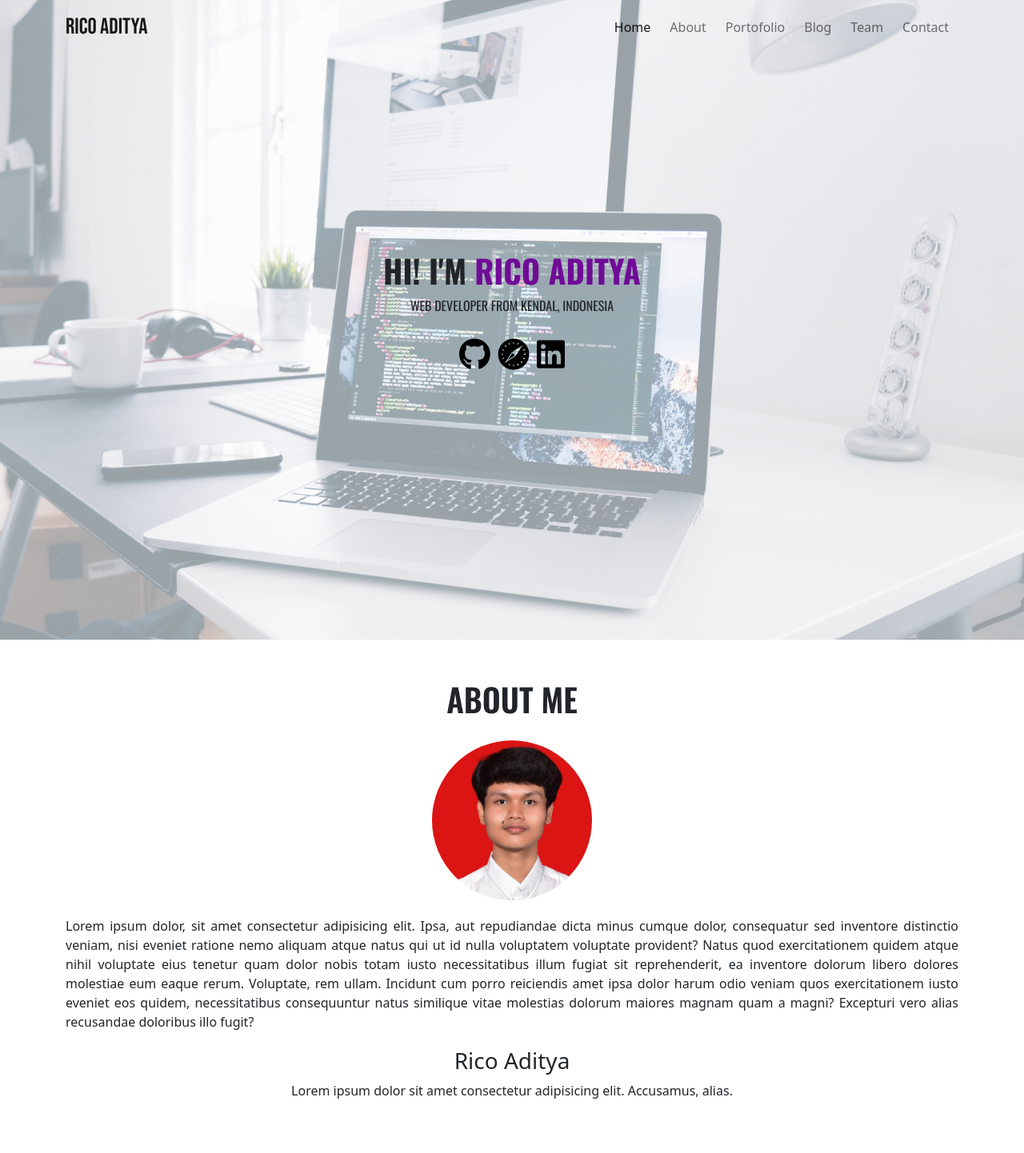
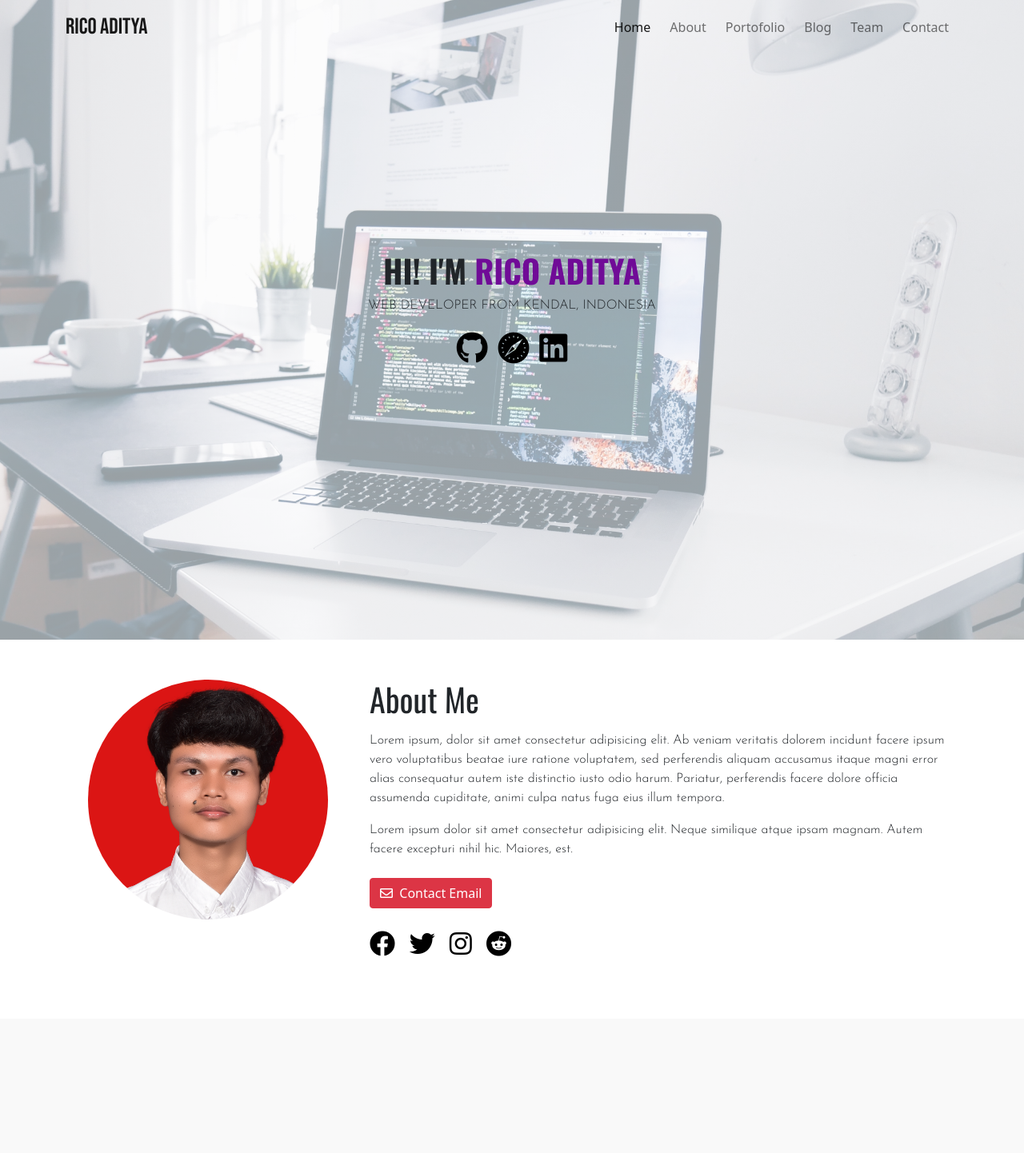
Before and after one commit to XCOD33/hacktiv8-tugas-akhir, a PHP site: page / in a window 1280 px wide. Shown: the whole page at 80% size. After the commit the page ends 1196 px from the top, so only its background shows below. Run offline with PHP 8.4, Linux system fonts and the light colour scheme.

Commit message:
about me style 2

```diff
--- a/css/style.css
+++ b/css/style.css
@@ -1,3 +1,29 @@
+@media (min-width: 577px) {
+    .computer {
+        display: none !important;
+    }
+}
+
+@media (max-width: 576px) {
+    .title-center {
+        margin-top: 30px;
+        text-align: center;
+    }
+
+    .cellphone {
+        display: none !important;
+    }
+
+    .icon-social {
+        text-align: center;
+    }
+}
+
+p {
+    font-family: 'Josefin Sans', sans-serif;
+    font-weight: 300;
+}
+
 .homepage {
     height: 100vh;
     min-height: 500px;
@@ -28,25 +54,15 @@
     transform: scale(1.5);
 }
 
-.space-tb {
-    margin-top: 50px;
-    margin-bottom: 50px;
+.space-element {
+    margin: 50px auto;
 }
 
-.about-me {
-    font-weight: 600;
+.img-about-me {
+    border-radius: 100%;
+    width: 300px;
 }
 
-.img-me {
-    width: 200px;
-    border-radius: 100%;
-    margin-top: 20px;
+.icon-social a {
+    color: #000;
 }
-
-.martop {
-    margin-top: 20px;
-}
-
-.justify {
-    text-align: justify;
-}
--- a/index.html
+++ b/index.html
@@ -13,7 +13,7 @@
     <!-- Fonts by Google -->
     <link rel="preconnect" href="https://fonts.googleapis.com">
     <link rel="preconnect" href="https://fonts.gstatic.com" crossorigin>
-    <link href="https://fonts.googleapis.com/css2?family=Bebas+Neue&family=Oswald:wght@400;600;700&display=swap" rel="stylesheet">
+    <link href="https://fonts.googleapis.com/css2?family=Bebas+Neue&family=Josefin+Sans:wght@300;400&family=Oswald:wght@400;600;700&display=swap" rel="stylesheet">
     <!-- Bootstrap icon -->
     <link rel="stylesheet" href="https://use.fontawesome.com/releases/v5.15.4/css/all.css" integrity="sha384-DyZ88mC6Up2uqS4h/KRgHuoeGwBcD4Ng9SiP4dIRy0EXTlnuz47vAwmeGwVChigm" crossorigin="anonymous">
 </head>
@@ -70,18 +70,32 @@
       </header>
     <!-- Header End -->
     <!-- About Start -->
-      <div class="container space-tb">
-        <div class="row align-items-center">
-          <div class="col text-center">
-            <h1 class="fs-1 menu-title about-me">ABOUT ME</h1>
-            <img src="/media/images/rico-aditya.png" class="img-fluid img-me" alt="Rico Aditya">
-            <p class="martop justify">Lorem ipsum dolor, sit amet consectetur adipisicing elit. Ipsa, aut repudiandae dicta minus cumque dolor, consequatur sed inventore distinctio veniam, nisi eveniet ratione nemo aliquam atque natus qui ut id nulla voluptatem voluptate provident? Natus quod exercitationem quidem atque nihil voluptate eius tenetur quam dolor nobis totam iusto necessitatibus illum fugiat sit reprehenderit, ea inventore dolorum libero dolores molestiae eum eaque rerum. Voluptate, rem ullam. Incidunt cum porro reiciendis amet ipsa dolor harum odio veniam quos exercitationem iusto eveniet eos quidem, necessitatibus consequuntur natus similique vitae molestias dolorum maiores magnam quam a magni? Excepturi vero alias recusandae doloribus illo fugit?</p>
-            <h3 class="martop">Rico Aditya</h3>
-            <p>Lorem ipsum dolor sit amet consectetur adipisicing elit. Accusamus, alias.</p>
+      <div class="container space-element">
+        <div class="row">
+          <div class="col-sm-4 mx-auto mt-100 text-center">
+            <img src="media/images/rico-aditya.png" alt="Rico Aditya" class="img-fluid img-about-me">
+          </div>
+          <div class="col-sm-8 mx-auto">
+            <h1 class="mb-3 menu-title title-center">About Me</h1>
+            <p>Lorem ipsum, dolor sit amet consectetur adipisicing elit. Ab veniam veritatis dolorem incidunt facere ipsum vero voluptatibus beatae iure ratione voluptatem, sed perferendis aliquam accusamus itaque magni error alias consequatur autem iste distinctio iusto odio harum. Pariatur, perferendis facere dolore officia assumenda cupiditate, animi culpa natus fuga eius illum tempora.</p>
+            <p>Lorem ipsum dolor sit amet consectetur adipisicing elit. Neque similique atque ipsam magnam. Autem facere excepturi nihil hic. Maiores, est.</p>
+            <button class="btn btn-danger cellphone text-white mt-2"><i class="far fa-envelope"></i>&nbsp; Contact Email</button>
+            <div class="d-grid gap-2">
+              <button class="btn btn-lg btn-danger computer text-white mt-2"><i class="far fa-envelope"></i> Contact Email</button>
+            </div>
+            <p class="fs-2 mt-4 icon-social">
+              <a href="#"><i class="fab pe-2 fa-facebook zoom"></i></a>
+              <a href="#"><i class="fab pe-2 fa-twitter zoom round"></i></a>
+              <a href="#"><i class="fab pe-2 fa-instagram zoom round"></i></a>
+              <a href="#"><i class="fab pe-2 fa-reddit zoom round"></i></a>
+            </p>
           </div>
         </div>
       </div>
     <!-- About End -->
+    <!-- Portfolio Start -->
+
+    <!-- Portfolio End -->
 
 </body>
 </html>
```
